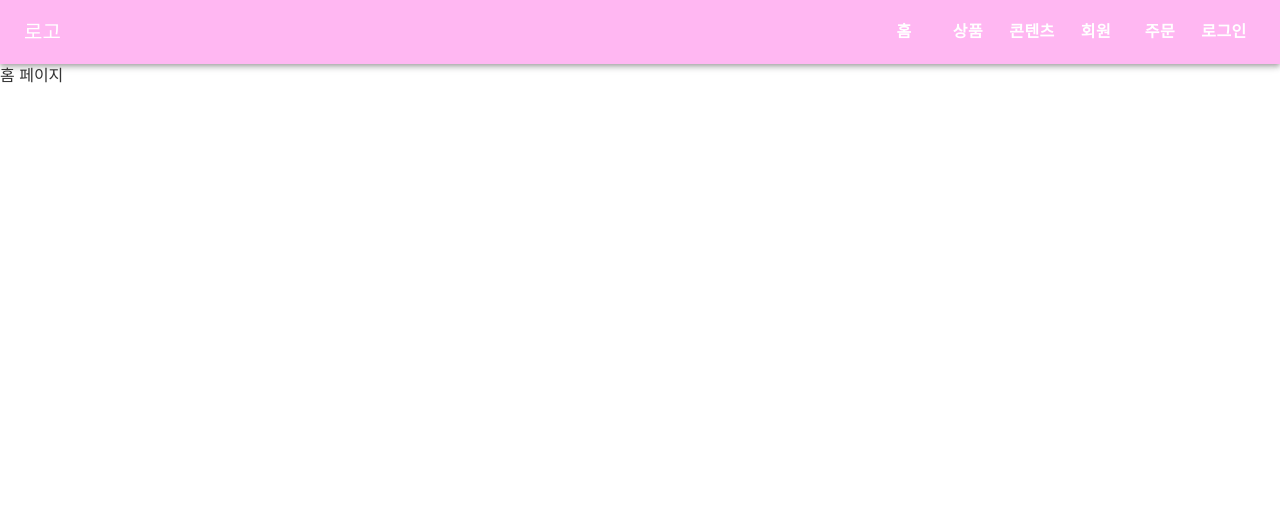
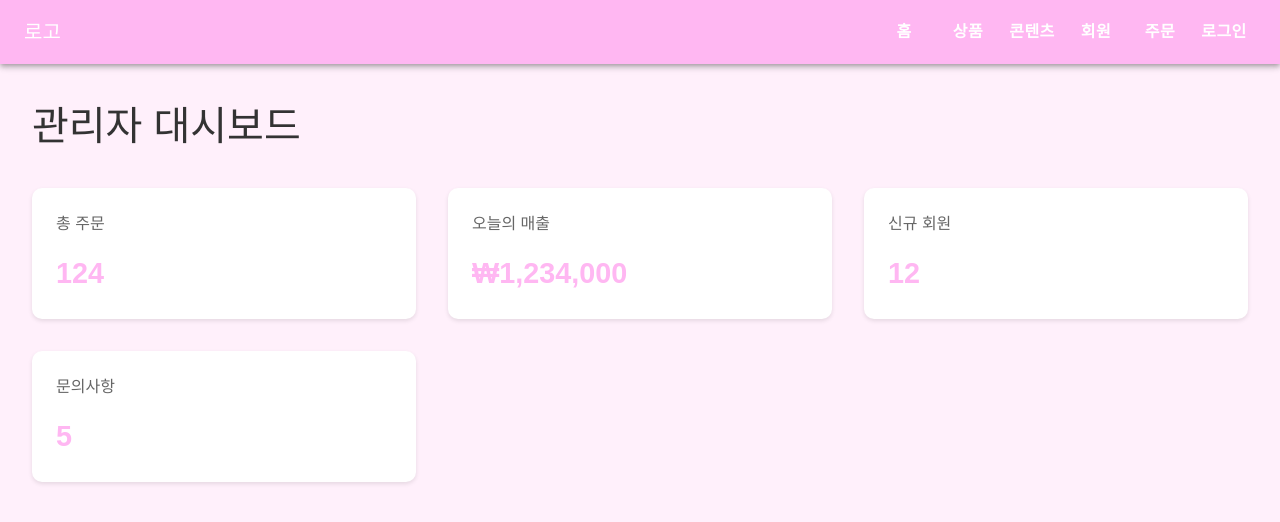
Before and after one commit to himedia-project/friend-zoo-admin, a React (Create React App) app: page / in a window 1280 px wide. Shown: the top 522 px of the page. Built offline with nearby package versions, Linux system fonts and the light colour scheme; a web font is replaced by a local one.

Commit message:
관리자 대시보드 임시로 구현

```diff
--- a/src/pages/HomePage.js
+++ b/src/pages/HomePage.js
@@ -3,11 +3,70 @@ import Header from '../components/layouts/Header';
 
 const HomePage = () => {
   return (
-    <div>
+    <div style={{ backgroundColor: '#FFF0FB', minHeight: '100vh' }}>
       <Header />
-      <h1>홈 페이지</h1>
+      <div style={{ padding: '2rem' }}>
+        <h1
+          style={{
+            color: '#333',
+            fontSize: '2.5rem',
+            marginBottom: '2rem',
+          }}
+        >
+          관리자 대시보드
+        </h1>
+
+        <div
+          style={{
+            display: 'grid',
+            gridTemplateColumns: 'repeat(auto-fit, minmax(300px, 1fr))',
+            gap: '2rem',
+          }}
+        >
+          {/* 대시보드 카드들 */}
+          <DashboardCard title="총 주문" value="124" />
+          <DashboardCard title="오늘의 매출" value="₩1,234,000" />
+          <DashboardCard title="신규 회원" value="12" />
+          <DashboardCard title="문의사항" value="5" />
+        </div>
+      </div>
     </div>
   );
 };
 
+// 대시보드 카드 컴포넌트
+const DashboardCard = ({ title, value }) => (
+  <div
+    style={{
+      backgroundColor: 'white',
+      borderRadius: '10px',
+      padding: '1.5rem',
+      boxShadow: '0 2px 4px rgba(0,0,0,0.1)',
+      transition: 'transform 0.2s',
+      cursor: 'pointer',
+      ':hover': {
+        transform: 'translateY(-5px)',
+      },
+    }}
+  >
+    <h3
+      style={{
+        color: '#666',
+        marginBottom: '1rem',
+      }}
+    >
+      {title}
+    </h3>
+    <p
+      style={{
+        fontSize: '1.8rem',
+        fontWeight: 'bold',
+        color: '#FFB7F2',
+      }}
+    >
+      {value}
+    </p>
+  </div>
+);
+
 export default HomePage;
```
